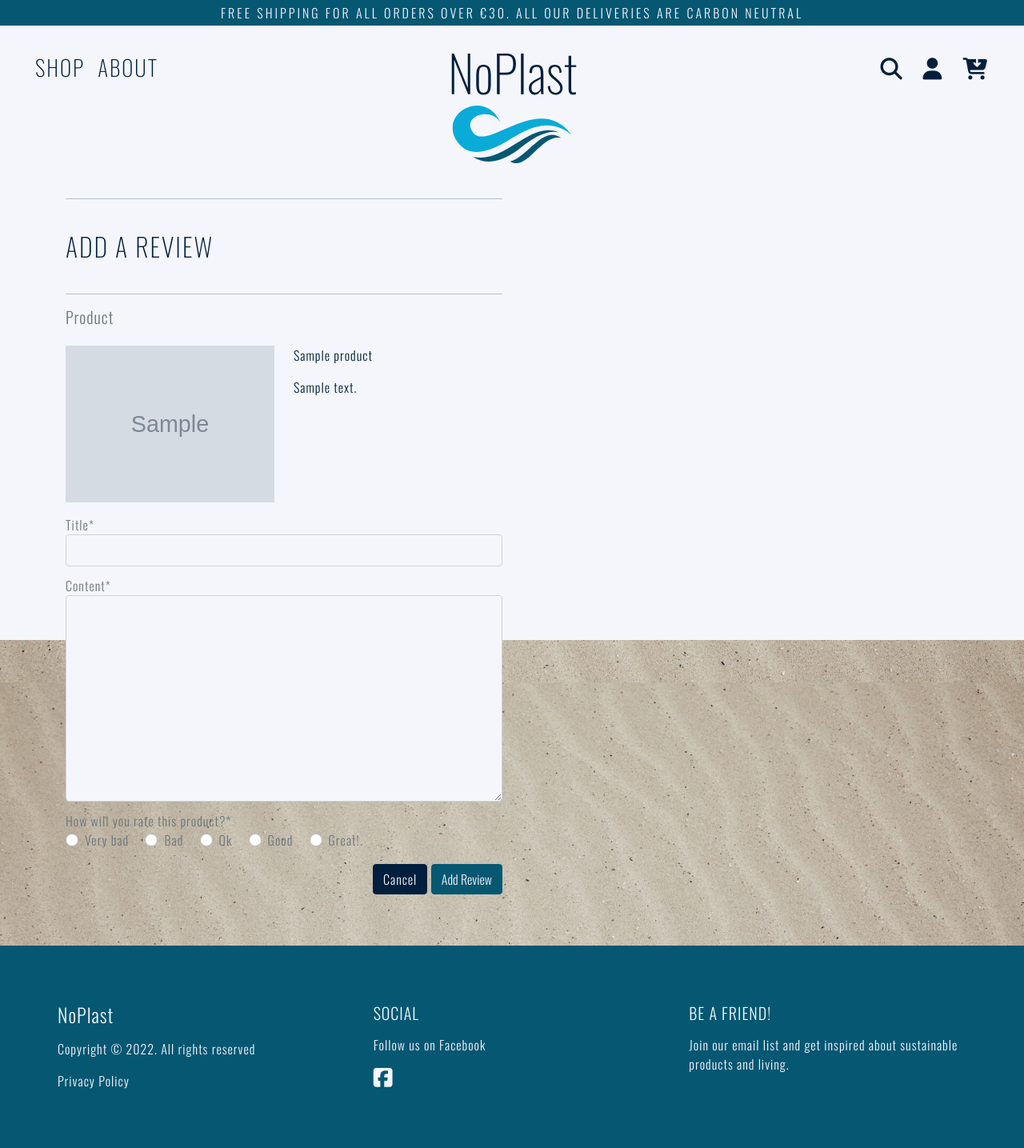
After one commit to josswe26/noplast, a Django app: page /reviews/add_review/1/ in a window 1280 px wide. The commit adds this page. Shown: the whole page at 80% size. Run offline with Django 3.2, Linux system fonts and the light colour scheme; a user stored in the database is signed in; tables that the repository leaves empty hold one stand-in row (values such as "Sample post"); grey boxes marked "Sample" are stand-in pictures; some libraries are stand-ins or nearby versions.

Commit message:
Create add_review view, form, template, url and test

```diff
--- a/products/templates/products/product_detail.html
+++ b/products/templates/products/product_detail.html
@@ -146,7 +146,7 @@
                                             No reviews for this product yet.
                                         </div>
                                 {% endif %}
-                                <a href="" class="btn btn-main hvr-back-pulse">
+                                <a href="{% url 'add_review' product.id %}" class="btn btn-main hvr-back-pulse">
                                     <span class="text-uppercase">Leave a Review</span>
                                 </a>
                             </div>
--- /dev/null
+++ b/reviews/forms.py
@@ -0,0 +1,19 @@
+from django import forms
+from .models import Review
+
+RATINGS = [(1, 'Very bad'),
+           (2, 'Bad'),
+           (3, 'Ok'),
+           (4, 'Good'),
+           (5, 'Great!')]
+
+
+class ReviewForm(forms.ModelForm):
+
+    class Meta:
+        model = Review
+        fields = ('title', 'content', 'rating')
+
+    rating = forms.ChoiceField(label='How will you rate this product?',
+                               choices=RATINGS,
+                               widget=forms.RadioSelect)
--- a/reviews/static/reviews/css/reviews.css
+++ b/reviews/static/reviews/css/reviews.css
@@ -6,3 +6,26 @@
     margin-bottom: 16px;
     display: inline-block;
 }
+
+/* Reviews form */
+
+#review-form .form-check {
+    display: inline-block !important;
+    margin-right: 16px;
+}
+
+#review-form input:not(.form-check-input),
+#review-form textarea {
+    margin-bottom: 12px;
+    background-color: #f4f6fc;
+    padding: 8px 12px;
+}
+
+#review-form input:not(.form-check-input) {
+    height: 40px;
+}
+
+#review-form input:not(.form-check-input):focus,
+#review-form textarea:focus {
+    background-color: #f4f6fc;
+}
--- /dev/null
+++ b/reviews/templates/reviews/add_review.html
@@ -0,0 +1,52 @@
+{% extends "base.html" %}
+{% load static %}
+
+{% block extra_css %}
+<link rel="stylesheet" href="{% static 'reviews/css/reviews.css' %}">
+{% endblock %}
+
+{% block content %}
+    <div class="overlay"></div>
+    <div class="container">
+        <div class="row">
+
+            <!-- Review main header -->
+            <div class="col-12 col-md-6 mb-3">
+                <hr>
+                <h2 class="logo-text py-4">Add a Review</h2>
+                <hr>
+                <h5 class="text-muted">Product</h5>
+            </div>
+        </div>
+
+        <!-- Product description -->
+        <div class="row">
+            <div class="col-6 col-md-3 mb-3">
+                {% if product.image %}
+                    <img class="w-100" src="{{ product.image.url }}" alt="{{ product.name }}">
+                {% else %}
+                    <img class="w-100" src="{{ MEDIA_URL }}noimage.png" alt="{{ product.name }}">
+                {% endif %}
+            </div>
+            <div class="col-6 col-md-3 mb-3">
+                <p>{{ product.name }}</p>
+                <p>{{ product.description }}</p>
+            </div>
+        </div>
+
+        <!-- Review form -->
+        <div class="row">
+            <div class="col-12 col-md-6 mb-3">
+                <form method="POST" action="{% url 'add_review' product.id %}" id="review-form" class="text-muted form mb-5"
+                    enctype="multipart/form-data">
+                    {% csrf_token %}
+                    {{ form | crispy }}
+                    <div class="text-end mt-3">
+                        <a class="btn btn-main hvr-back-pulse" href="{% url 'product_detail' product.id %}">Cancel</a>
+                        <button class="btn btn-alternate" type="submit">Add Review</button>
+                    </div>
+                </form>
+            </div>
+        </div>
+    </div>
+{% endblock %}
--- a/reviews/urls.py
+++ b/reviews/urls.py
@@ -3,4 +3,5 @@ from .import views
 
 urlpatterns = [
     path('', views.show_reviews, name='reviews'),
+    path('add_review/<int:product_id>/', views.add_review, name='add_review'),
 ]
--- a/reviews/views.py
+++ b/reviews/views.py
@@ -1,6 +1,8 @@
-from django.shortcuts import render
+from django.shortcuts import render, get_object_or_404
 from django.contrib.auth.decorators import login_required
+from products.models import Product
 from .models import Review
+from .forms import ReviewForm
 
 
 @login_required
@@ -8,10 +10,26 @@ def show_reviews(request):
     """ A view to show the user's product reviews """
     reviews = Review.objects.filter(author=request.user)
 
+    template = 'reviews/reviews.html'
+
     context = {
         'reviews': reviews,
     }
 
-    return render(request, 'reviews/reviews.html', context)
+    return render(request, template, context)
 
-# Create your views here.
+
+@login_required
+def add_review(request, product_id):
+    """ Display form to add a review to a product """
+    product = get_object_or_404(Product, id=product_id)
+    form = ReviewForm()
+
+    template = 'reviews/add_review.html'
+
+    context = {
+        'product': product,
+        'form': form,
+    }
+
+    return render(request, template, context)
```
Also changed, not shown: reviews/tests_views.py (+11 -0 lines).
